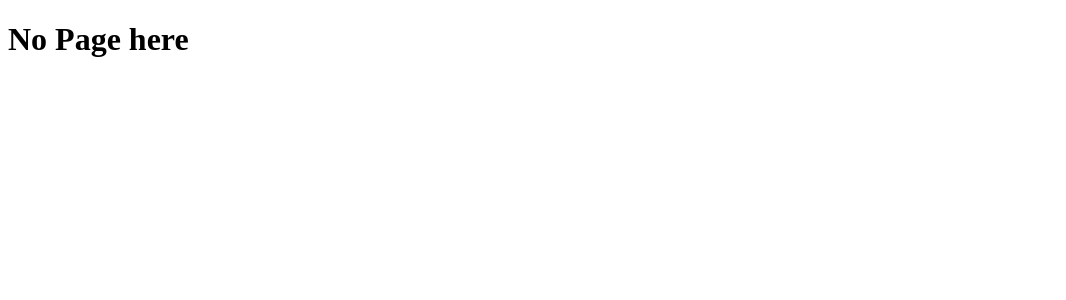
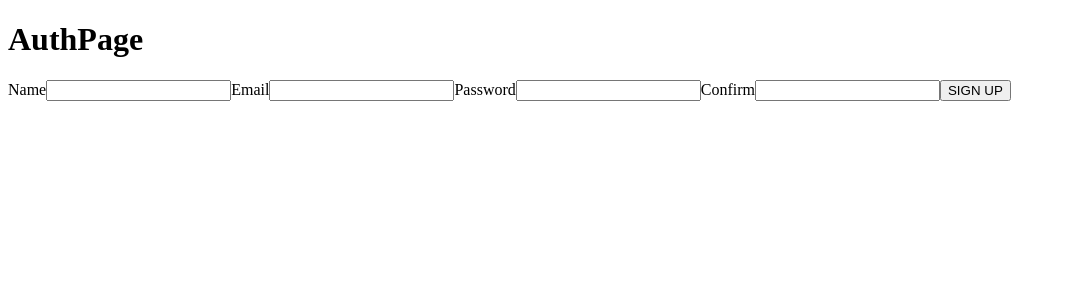
Before and after one commit to Joseph-King93/MERN-Stack-Business-Template, a React (Create React App) app: page / in a window 1280 px wide. Shown: the top 300 px of the page, without its empty margins (0-1066 px from the left). Built offline with nearby package versions, Linux system fonts and the light colour scheme.

Commit message:
add sign up form with alert functionality

```diff
--- /dev/null
+++ b/src/components/SignUpForm/SignUpForm.jsx
@@ -0,0 +1,46 @@
+// SignUpForm.jsx
+import { Component } from 'react';
+
+export default class SignUpForm extends Component {
+  state = {
+    name: '',
+    email: '',
+    password: '',
+    confirm: '',
+    error: ''
+  };
+  // The object passed to setState is merged with the current state object
+  handleChange = (evt) => {
+    this.setState({
+      [evt.target.name]: evt.target.value,
+      error: ''
+    });
+  };
+
+  handleSubmit = (evt) => {
+    evt.preventDefault();
+    alert(JSON.stringify(this.state));
+  }
+
+  render() {
+    const disable = this.state.password !== this.state.confirm;
+    return (
+      <div>
+        <div className="form-container">
+          <form autoComplete="off" onSubmit={this.handleSubmit}>
+            <label>Name</label>
+            <input type="text" name="name" value={this.state.name} onChange={this.handleChange} required />
+            <label>Email</label>
+            <input type="email" name="email" value={this.state.email} onChange={this.handleChange} required />
+            <label>Password</label>
+            <input type="password" name="password" value={this.state.password} onChange={this.handleChange} required />
+            <label>Confirm</label>
+            <input type="password" name="confirm" value={this.state.confirm} onChange={this.handleChange} required />
+            <button type="submit" disabled={disable}>SIGN UP</button>
+          </form>
+        </div>
+        <p className="error-message">&nbsp;{this.state.error}</p>
+      </div>
+    );
+  }
+}
--- a/src/index.js
+++ b/src/index.js
@@ -1,6 +1,6 @@
 import React from 'react';
 import ReactDOM from 'react-dom/client';
-import App from './Pages/App/App';
+import App from './pages/App/App';
 import { BrowserRouter as Router } from 'react-router-dom';
 
 const root = ReactDOM.createRoot(document.getElementById('root'));
--- a/src/Pages/App/App.js
+++ b/src/pages/App/App.js
@@ -1,8 +1,10 @@
 import { useState } from "react"
+import { Routes } from 'react-router-dom';
 import AuthPage from '../AuthPage/AuthPage';
 
 function App() {
-  const [user, setUser] = useState({})
+  const [user, setUser] = useState(null)
+
   return (
     <main className="App">
       { user ?
@@ -14,7 +16,6 @@
       }
     </main>
   );
-
 }
 
 export default App;
```
Also changed, not shown: src/Components/SignUpForm.jsx (deleted, +0 -14 lines), src/pages/AuthPage/AuthPage.jsx (renamed from src/Pages/AuthPage/AuthPage.jsx), src/utilities/users-api.js (added), src/utilities/users-service.js (added).
